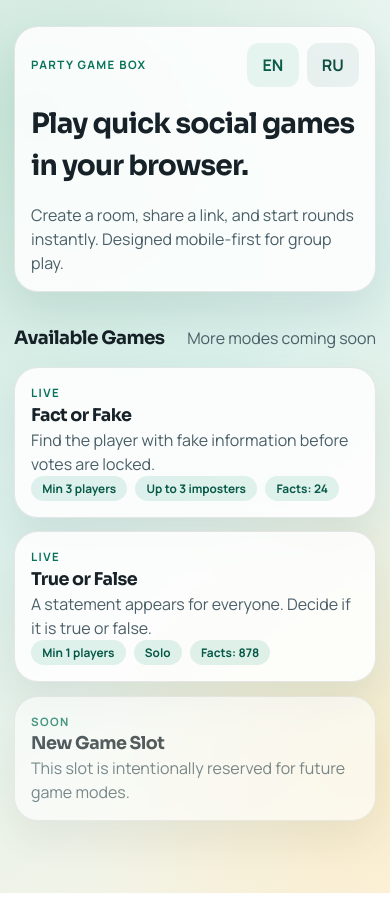
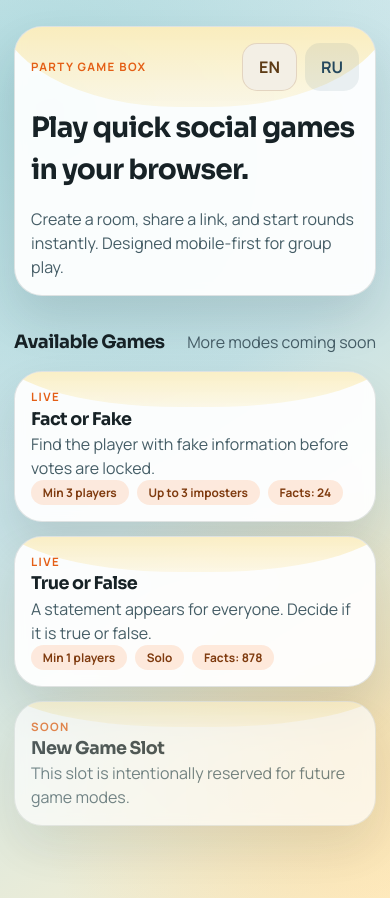
Before and after one commit to ogostos/game, a Next.js app: page / in a window 390 px wide. Built offline with nearby package versions, Linux system fonts and the light colour scheme.

Commit message:
Refresh mobile UI theme with playful card styling

```diff
--- a/app/globals.css
+++ b/app/globals.css
@@ -1,17 +1,17 @@
 :root {
-  --bg-1: #f4f7f2;
-  --bg-2: #dbf0eb;
-  --bg-3: #fdf5e6;
-  --panel: rgba(255, 255, 255, 0.86);
-  --panel-border: rgba(23, 30, 34, 0.1);
-  --text-main: #172128;
-  --text-muted: #4a5e67;
-  --brand: #0a9973;
-  --brand-strong: #08725a;
-  --warning: #bb2d3b;
-  --card-shadow: 0 20px 40px rgba(19, 35, 44, 0.08);
-  --radius-xl: 24px;
-  --radius-lg: 16px;
+  --bg-1: #d6ecef;
+  --bg-2: #c7e2e6;
+  --bg-3: #fff2d0;
+  --panel: rgba(255, 255, 255, 0.93);
+  --panel-border: rgba(14, 32, 38, 0.12);
+  --text-main: #172226;
+  --text-muted: #455d66;
+  --brand: #ff7a32;
+  --brand-strong: #e45f16;
+  --warning: #b82f3c;
+  --card-shadow: 0 24px 46px rgba(21, 40, 52, 0.12);
+  --radius-xl: 28px;
+  --radius-lg: 18px;
   --radius-md: 12px;
 }
 
@@ -30,8 +30,8 @@ body {
   font-family: var(--font-body), sans-serif;
   color: var(--text-main);
   background:
-    radial-gradient(circle at 8% 12%, rgba(72, 182, 145, 0.24), transparent 42%),
-    radial-gradient(circle at 92% 86%, rgba(242, 196, 82, 0.2), transparent 34%),
+    radial-gradient(circle at 12% 12%, rgba(96, 179, 186, 0.34), transparent 44%),
+    radial-gradient(circle at 88% 84%, rgba(250, 180, 69, 0.28), transparent 38%),
     linear-gradient(145deg, var(--bg-1), var(--bg-2) 45%, var(--bg-3));
   line-height: 1.5;
 }
@@ -81,11 +81,36 @@ a {
 .game-card,
 .player-card,
 .card-panel {
+  position: relative;
+  overflow: hidden;
   border: 1px solid var(--panel-border);
   border-radius: var(--radius-xl);
   background: var(--panel);
   box-shadow: var(--card-shadow);
-  backdrop-filter: blur(4px);
+  backdrop-filter: blur(6px);
+}
+
+.hero-panel::before,
+.panel::before,
+.game-card::before {
+  content: "";
+  position: absolute;
+  left: -5%;
+  right: -5%;
+  top: -22px;
+  height: 38%;
+  border-bottom-left-radius: 46% 100%;
+  border-bottom-right-radius: 46% 100%;
+  background: linear-gradient(180deg, rgba(247, 205, 66, 0.4), rgba(247, 205, 66, 0.12));
+  pointer-events: none;
+}
+
+.hero-panel > *,
+.panel > *,
+.game-card > *,
+.card-panel > * {
+  position: relative;
+  z-index: 1;
 }
 
 .hero-panel,
@@ -100,12 +125,13 @@ a {
 }
 
 .game-card {
-  transition: transform 180ms ease, box-shadow 180ms ease;
+  transition: transform 180ms ease, box-shadow 180ms ease, border-color 180ms ease;
 }
 
 .game-card:hover {
-  transform: translateY(-2px);
-  box-shadow: 0 24px 45px rgba(19, 35, 44, 0.13);
+  transform: translateY(-3px);
+  border-color: rgba(247, 173, 47, 0.55);
+  box-shadow: 0 28px 52px rgba(18, 40, 53, 0.18);
 }
 
 .game-card.pending {
@@ -165,7 +191,7 @@ p {
   text-transform: uppercase;
   letter-spacing: 0.12em;
   font-size: 0.72rem;
-  font-weight: 700;
+  font-weight: 800;
 }
 
 .row-wrap {
@@ -187,11 +213,11 @@ p {
 
 .pill {
   border-radius: 999px;
-  padding: 0.22rem 0.7rem;
+  padding: 0.24rem 0.74rem;
   font-size: 0.74rem;
   font-weight: 700;
-  background: rgba(8, 145, 106, 0.12);
-  color: #075948;
+  background: rgba(255, 122, 50, 0.16);
+  color: #7f3b0f;
 }
 
 .button-row {
@@ -213,26 +239,28 @@ select {
 .segmented-button,
 .segmented-active {
   border: 0;
-  border-radius: 12px;
-  padding: 0.62rem 0.95rem;
+  border-radius: 15px;
+  padding: 0.68rem 1rem;
   font-weight: 700;
   transition: transform 120ms ease, opacity 120ms ease;
   cursor: pointer;
 }
 
 .button-primary {
-  background: linear-gradient(135deg, #06b48f, #078f71);
-  color: #fff;
+  background: linear-gradient(135deg, #ff8a42, #f76c20);
+  color: #fffdfa;
+  box-shadow: 0 10px 22px rgba(247, 108, 32, 0.32);
 }
 
 .button-secondary {
-  background: #e6f4f0;
-  color: #0b5d49;
+  background: #f3efe5;
+  color: #5d3b15;
+  border: 1px solid rgba(178, 130, 79, 0.25);
 }
 
 .button-ghost {
-  background: rgba(15, 97, 79, 0.08);
-  color: #0f4f41;
+  background: rgba(98, 133, 151, 0.12);
+  color: #25485d;
 }
 
 .button-primary:disabled,
@@ -251,9 +279,9 @@ select {
 }
 
 .segmented-control {
-  border-radius: 14px;
+  border-radius: 16px;
   padding: 4px;
-  background: rgba(8, 89, 73, 0.08);
+  background: rgba(38, 78, 98, 0.09);
   display: grid;
   grid-template-columns: 1fr 1fr;
   gap: 0.3rem;
@@ -261,31 +289,31 @@ select {
 
 .segmented-button {
   background: transparent;
-  color: #184b42;
+  color: #2d4f5f;
 }
 
 .segmented-active {
   background: #ffffff;
-  color: #083f31;
+  color: #223f4c;
 }
 
 .input-label {
-  color: #194d44;
+  color: #2c4d5d;
   font-size: 0.86rem;
   font-weight: 700;
 }
 
 .text-input {
   width: 100%;
-  border: 1px solid rgba(22, 54, 63, 0.22);
+  border: 1px solid rgba(30, 56, 66, 0.26);
   background: rgba(255, 255, 255, 0.78);
-  border-radius: 12px;
-  padding: 0.62rem 0.74rem;
+  border-radius: 14px;
+  padding: 0.66rem 0.78rem;
 }
 
 .text-input:focus {
-  outline: 2px solid rgba(12, 136, 107, 0.3);
-  border-color: rgba(12, 136, 107, 0.45);
+  outline: 2px solid rgba(247, 108, 32, 0.22);
+  border-color: rgba(247, 108, 32, 0.45);
 }
 
 input[type="range"] {
@@ -294,7 +322,7 @@ input[type="range"] {
 }
 
 .text-link {
-  color: #106f57;
+  color: #c65318;
   text-decoration: underline;
   text-decoration-thickness: 2px;
   text-underline-offset: 3px;
@@ -321,15 +349,15 @@ input[type="range"] {
 }
 
 .vote-option {
-  background: rgba(8, 108, 90, 0.1);
-  color: #0a5848;
-  border: 1px solid transparent;
+  background: rgba(95, 183, 188, 0.16);
+  color: #1f4d60;
+  border: 1px solid rgba(65, 143, 147, 0.2);
   text-align: left;
 }
 
 .vote-option.active {
-  background: rgba(8, 108, 90, 0.2);
-  border-color: rgba(8, 108, 90, 0.4);
+  background: rgba(246, 198, 68, 0.35);
+  border-color: rgba(246, 170, 42, 0.58);
 }
 
 .role-badge {
@@ -339,11 +367,11 @@ input[type="range"] {
 }
 
 .role-badge.truth {
-  color: #096951;
+  color: #1b7281;
 }
 
 .role-badge.imposter {
-  color: #a43742;
+  color: #cf4f2a;
 }
 
 .timer {
```
